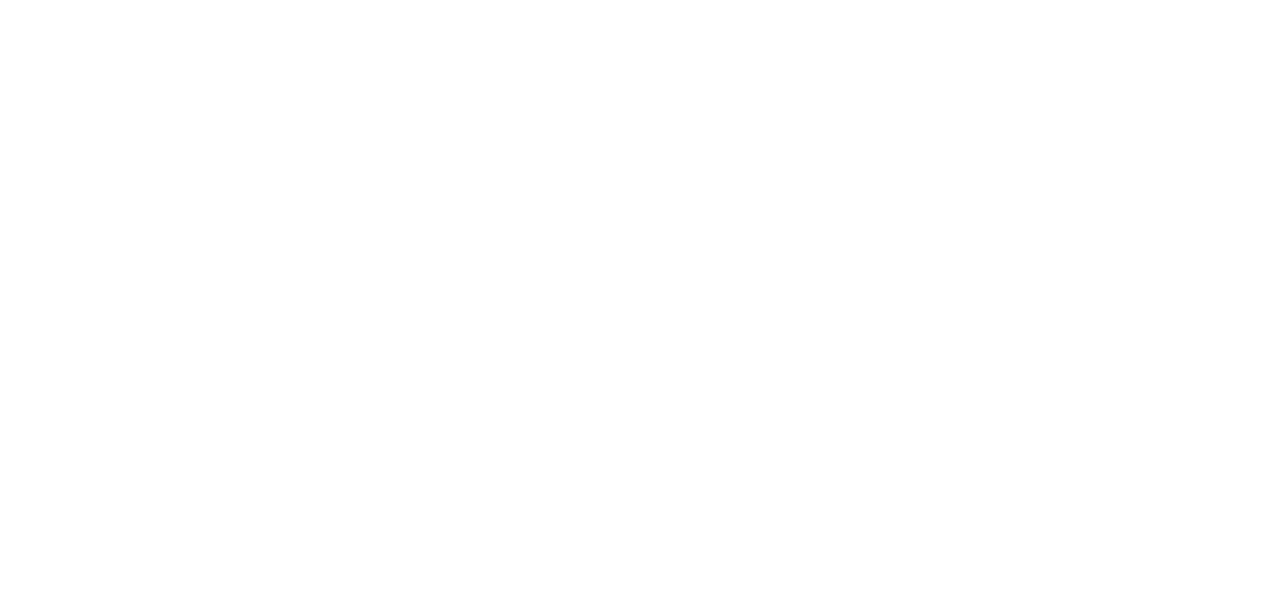
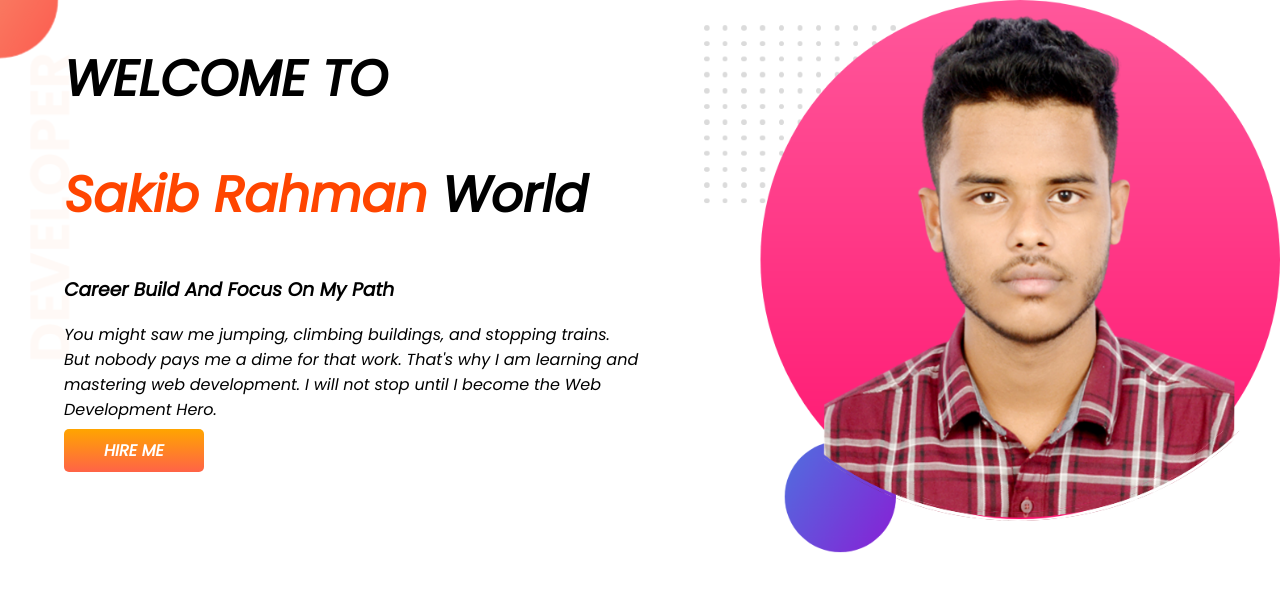
Before and after one commit to SakibRahman0/my-second-repo, a plain HTML site: page index.html in a window 1280 px wide. Drawn offline with Linux system fonts and the light colour scheme.

Commit message:
2nd repo

```diff
--- a/index.html
+++ b/index.html
@@ -6,11 +6,36 @@
     <meta http-equiv="X-UA-Compatible" content="IE=edge">
     <meta name="viewport" content="width=device-width, initial-scale=1.0">
     <title>Sakib Rahman Portfolio</title>
+
+    <link rel="preconnect" href="https://fonts.googleapis.com">
+    <link rel="preconnect" href="https://fonts.gstatic.com" crossorigin>
+    <link href="https://fonts.googleapis.com/css2?family=Poppins:ital@1&display=swap" rel="stylesheet">
     <link rel="stylesheet" href="style.css">
 </head>
 
 <body>
+    <section class="top-banner">
+        <div class="half-width">
+            <h1>WELCOME TO </h1>
+            <H1> <span class="orange-color">Sakib Rahman</span> World</H1>
 
+            <h3> Career Build And Focus On My Path </h3>
+
+            <P>You might saw me jumping, climbing buildings, and stopping trains. But nobody pays me a dime for that
+                work.
+                That's why I am learning and mastering web development. I will not stop until I become the Web
+                Development
+                Hero.
+            </P>
+            <a class="link-button" target="_blank" href="https://www.linkedin.com/feed/">HIRE ME</a>
+        </div>
+
+        <div class="half-width">
+            <img src="images/my-bg1.png" alt="My Picture">
+
+        </div>
+
+    </section>
 </body>
 
 </html>
--- a/style.css
+++ b/style.css
@@ -0,0 +1,35 @@
+body{
+    font-family: 'Poppins', sans-serif;
+    margin:0 ;
+}
+h1{
+    font-size: 50px;
+
+}
+
+.orange-color{
+    color: orangered;
+}
+section{
+    display: flex;
+}
+.half-width{
+    width: 50%;
+    padding-left: 5%;
+}
+.half-width img{
+    width: 100%;
+
+}
+.link-button{
+    text-decoration: none;
+    background-image:linear-gradient(orange, tomato) ;
+    font-weight:700;
+    padding: 10px 40px;
+    color: white;
+    border-radius: 5px;
+}
+.top-banner{
+    background-image: url(images/top-banner.png);
+    background-repeat: no-repeat;
+}
```
Also changed, not shown: images/24912-removebg-preview.png (added), images/jhankar.png (added), images/my-bg1.png (added), images/top-banner.png (added), 1 other file.
